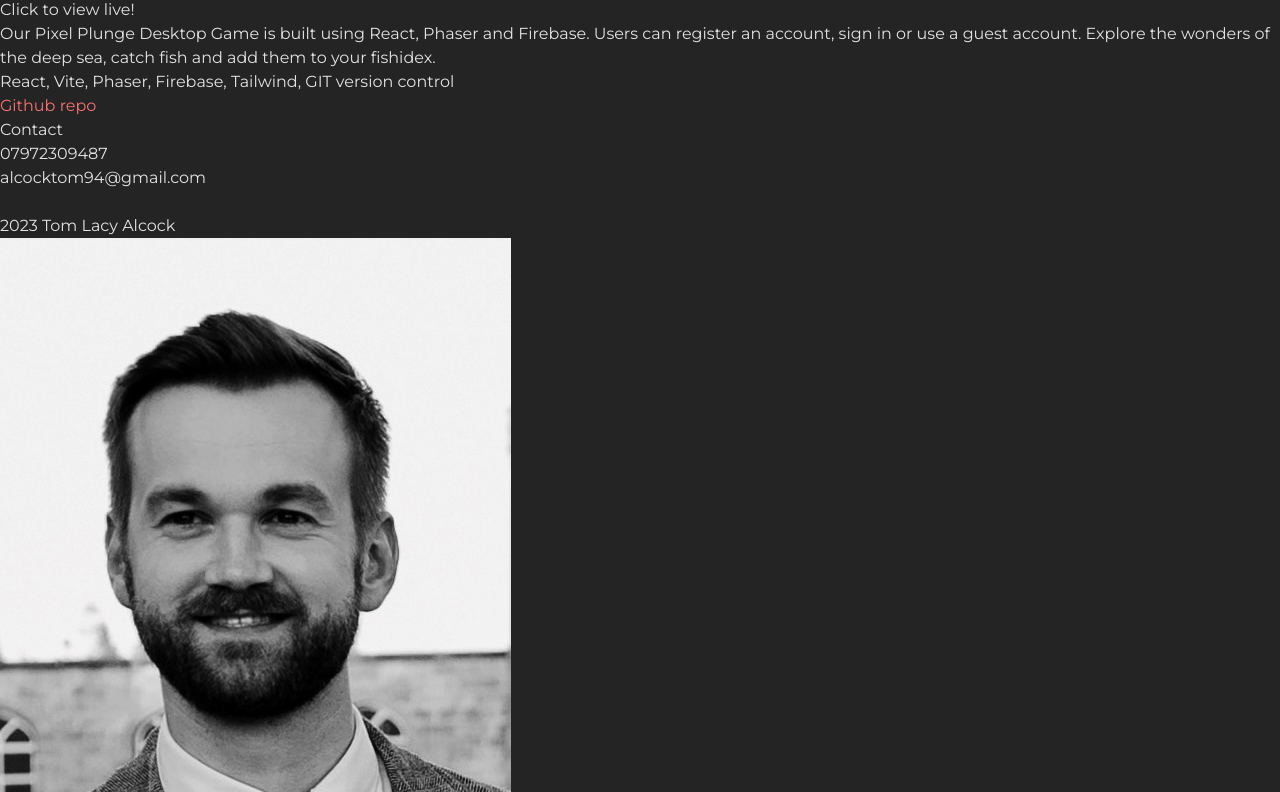
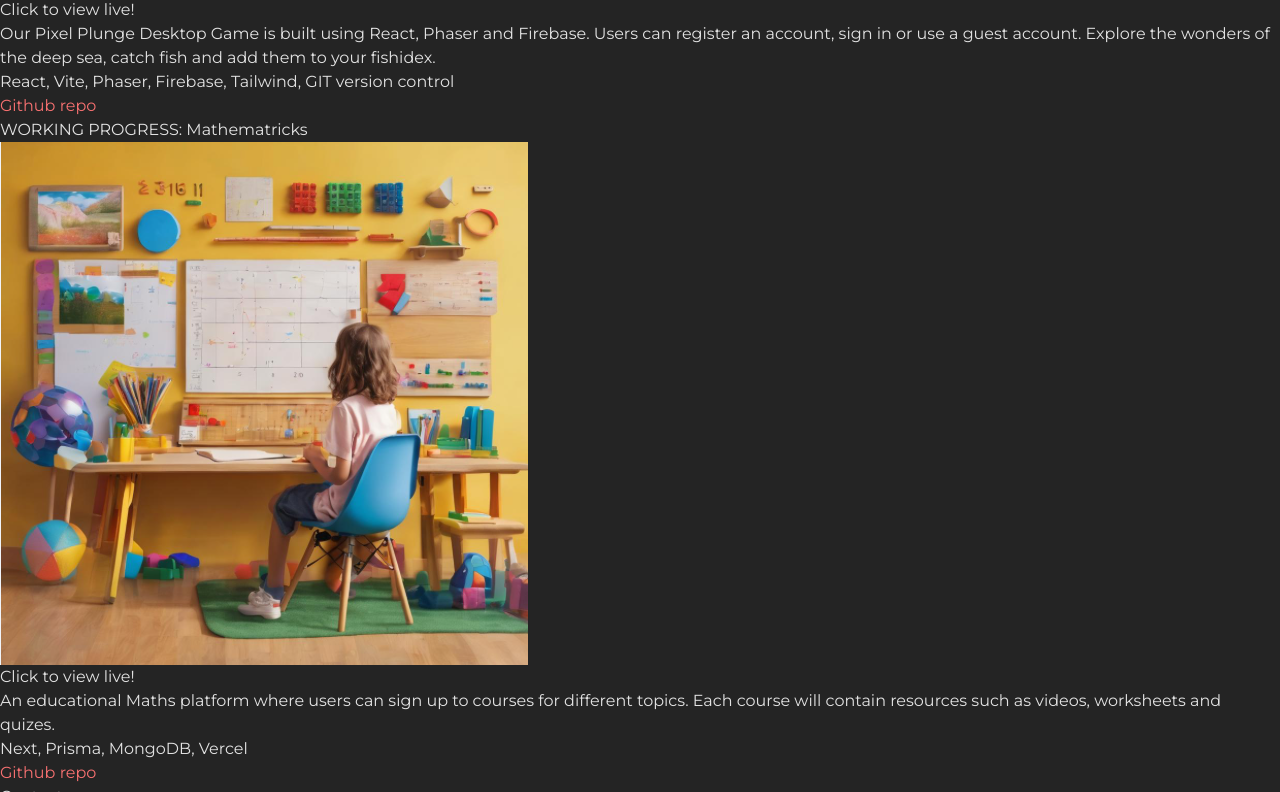
Before and after one commit to tomalcock/portfolio-t-l-a, a React (Vite) app: page / in a window 1280 px wide. Shown: the part 5708-6500 px from the top of the page. Built offline with nearby package versions, Linux system fonts and the light colour scheme; some icons are missing.

Commit message:
added working progress project

```diff
--- a/src/components/Projects.jsx
+++ b/src/components/Projects.jsx
@@ -36,8 +36,21 @@ const projects = [
     tech: 'React, Vite, Phaser, Firebase, Tailwind, GIT version control',
     github: 'https://github.com/sting-arrays/pixel-plunge',
     live: 'https://pixel-plunge.netlify.app'
+  },
+
+]
+
+const incompleteProjects = [
+  {
+    title: 'WORKING PROGRESS: Mathematricks',
+    image: '/mathematricks.png',
+    description: "An educational Maths platform where users can sign up to courses for different topics. Each course will contain resources such as videos, worksheets and quizes.",
+    tech: 'Next, Prisma, MongoDB, Vercel',
+    github: '',
+    live: 'https://pixel-plunge.netlify.app'
   }
 ]
+
   return (
     <div id='projects' className='px-12 mt-12'>
     <Reveal>
@@ -68,6 +81,24 @@ const projects = [
             </Reveal>
           )
         })}
+        {incompleteProjects.map((element) => {
+          return (
+            <Reveal key={element.title}>
+            <li key={element.title} className='flex flex-col justify-center text-center w-64 mx-5 my-4'>
+              <p className='my-2 text-lg text-red-400'>{element.title}</p>
+              <Tooltip message='Click to view live!'>
+                <a href={element.live}
+                alt="four columns of code that show 4 important files for the API">
+                  <img className='m-auto cursor-pointer hover:scale-110 transition-all ease-in-out w-32' src={element.image} alt="four columns of code that show 4 important files for the API" />
+                </a>
+              </Tooltip>
+              <p className='my-2 font-bold'>{element.description}</p>
+              <p className='my-2 italic'>{element.tech}</p>
+              <a href={element.github}>Github repo</a>
+            </li>
+            </Reveal>
+          )
+        })}
       </ul>
     </div>
   )
```
Also changed, not shown: public/mathematricks.png (added), 1 other file (tests, documents, lock files or other folders).
